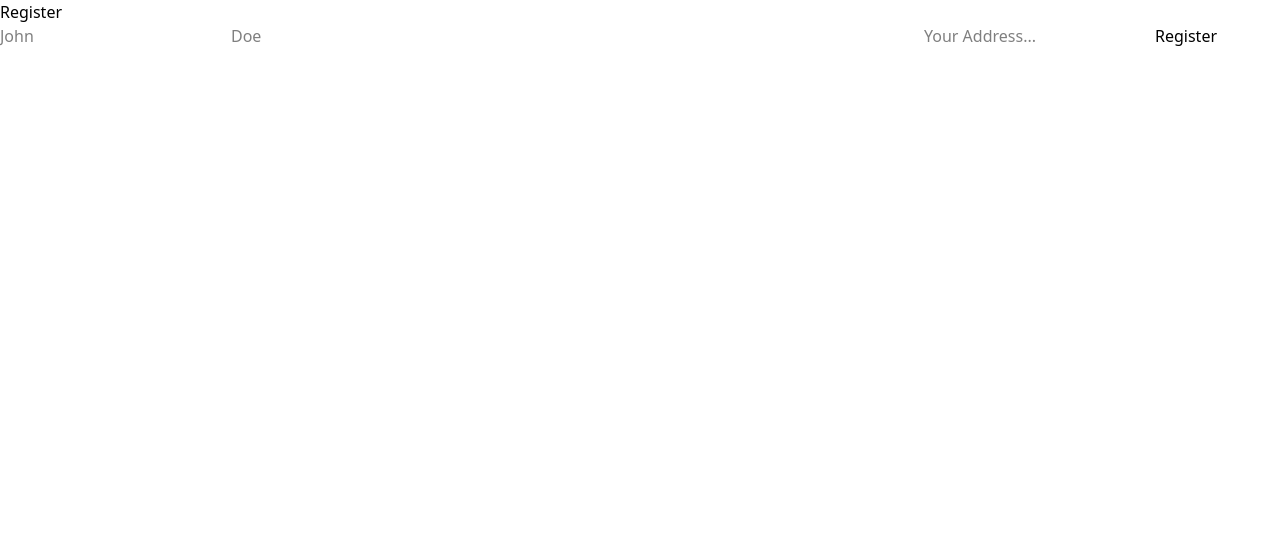
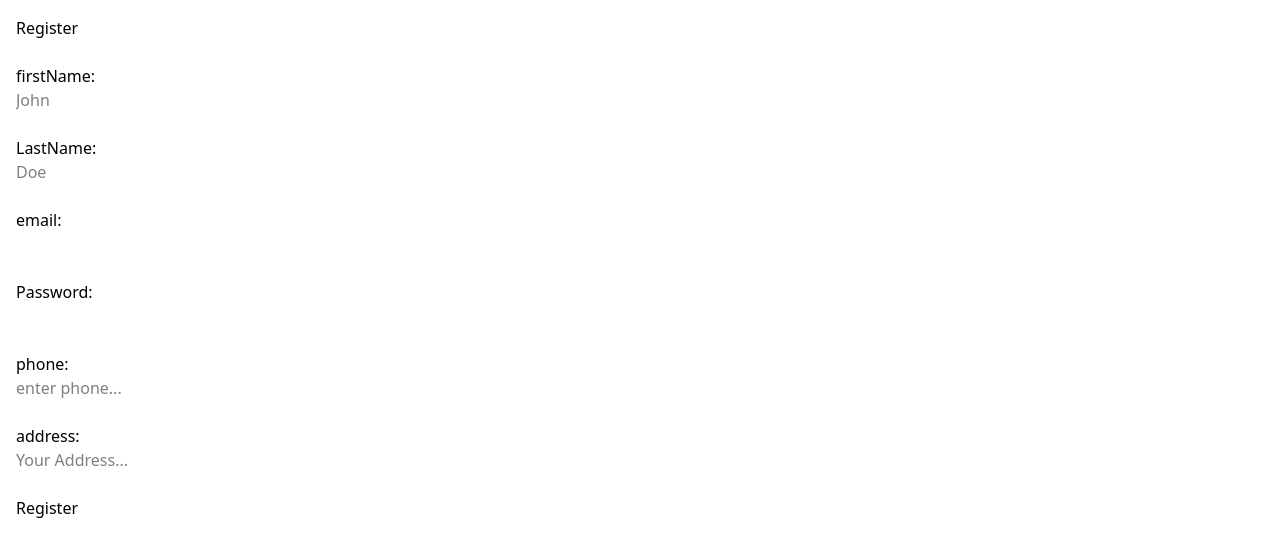
Before and after one commit to prasad-xma/HandWoven, a React (Vite) app in the folder HandWoven.Client/: page /register in a window 1280 px wide. Shown: the top 556 px of the page. Built offline with nearby package versions, Linux system fonts and the light colour scheme.

Commit message:
fix: register bug

```diff
--- a/HandWoven.Client/src/pages/Register.jsx
+++ b/HandWoven.Client/src/pages/Register.jsx
@@ -8,6 +8,7 @@ const Register = () => {
     lastName: "",
     email: "",
     password: "",
+    phone: "",
     address: "",
     role: "User"
   });
@@ -30,18 +31,32 @@ const Register = () => {
   };
 
   return (
+    <div className='p-4'>
     <form onSubmit={handleSubmit}>
       <h2>Register</h2>
-
-      <input type="text" name="firstName" placeholder='John' onChange={handleChange} />
-      <input type="text" name="lastName" placeholder='Doe' onChange={handleChange} />
-      <input type="email" name="email" onChange={handleChange} />
-      <input type="password" name="password" onChange={handleChange} />
-      <input type="text" name="address" placeholder='Your Address...' onChange={handleChange} />
-
-      <button type="submit">Register</button>
+      <br />
+      <label htmlFor="firstName">firstName:</label><br />
+      <input type="text" id='firstName' name="firstName" placeholder='John' onChange={handleChange} />
+      <br /> <br />
+      <label htmlFor="lastName">LastName:</label> <br />
+      <input type="text" id='lastName' name="lastName" placeholder='Doe' onChange={handleChange} />
+      <br /><br />
+      <label htmlFor="email">email:</label><br />
+      <input type="email" id='email' name="email" onChange={handleChange} />
+      <br /><br />
+      <label htmlFor="password">Password:</label><br />
+      <input type="password" id='password' name="password" onChange={handleChange} />
+      <br /><br />
+      <label htmlFor="phone">phone:</label><br />
+      <input type="text" placeholder='enter phone...' name="phone" id="phone" onChange={handleChange} />
+      <br /> <br />
+      <label htmlFor="address">address:</label><br />
+      <input type="text" id='address' name="address" placeholder='Your Address...' onChange={handleChange} />
+      <br />
+      <br /><button type="submit">Register</button>
     </form>
-  )
+    </div>
+  );
 }
 
 export default Register;
```
